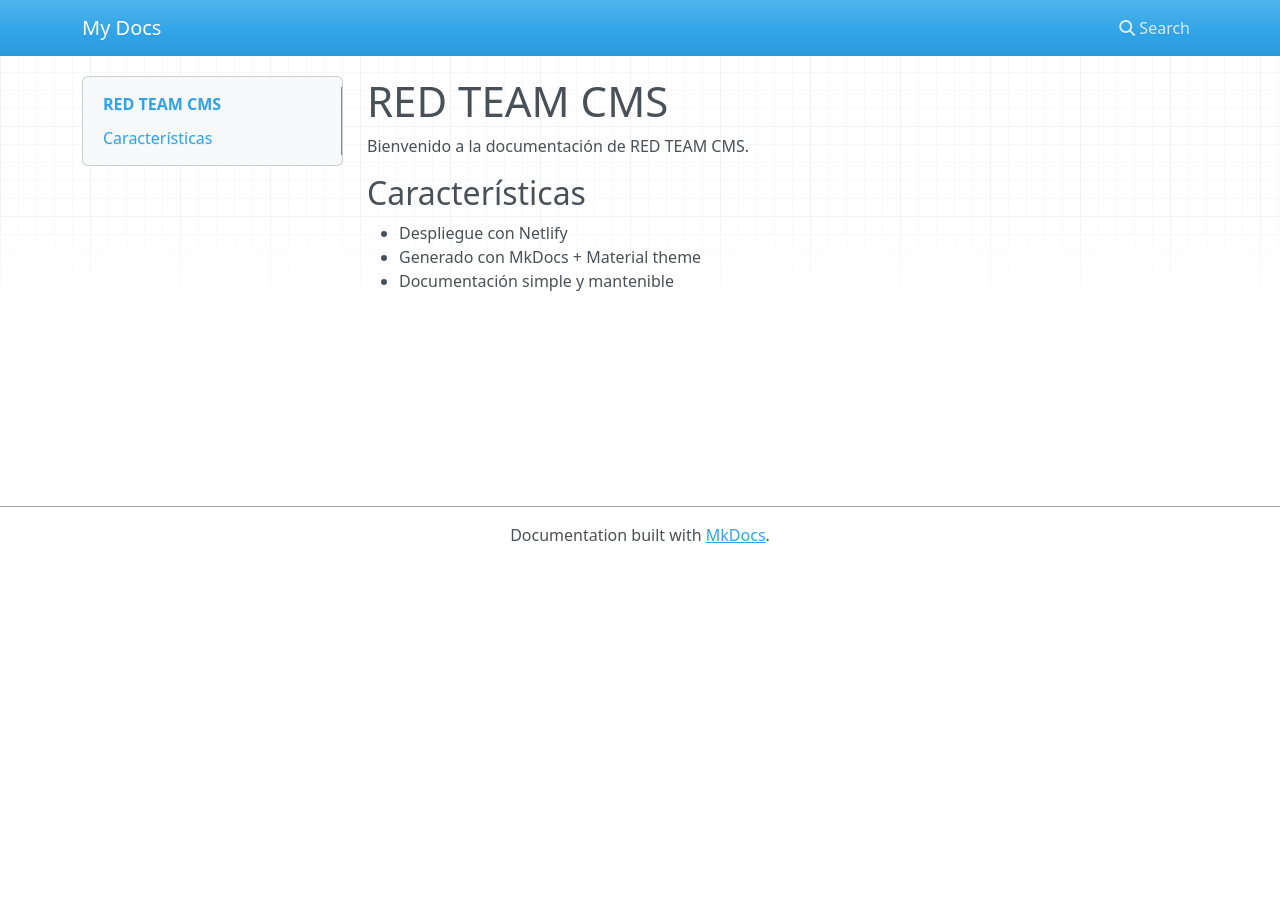
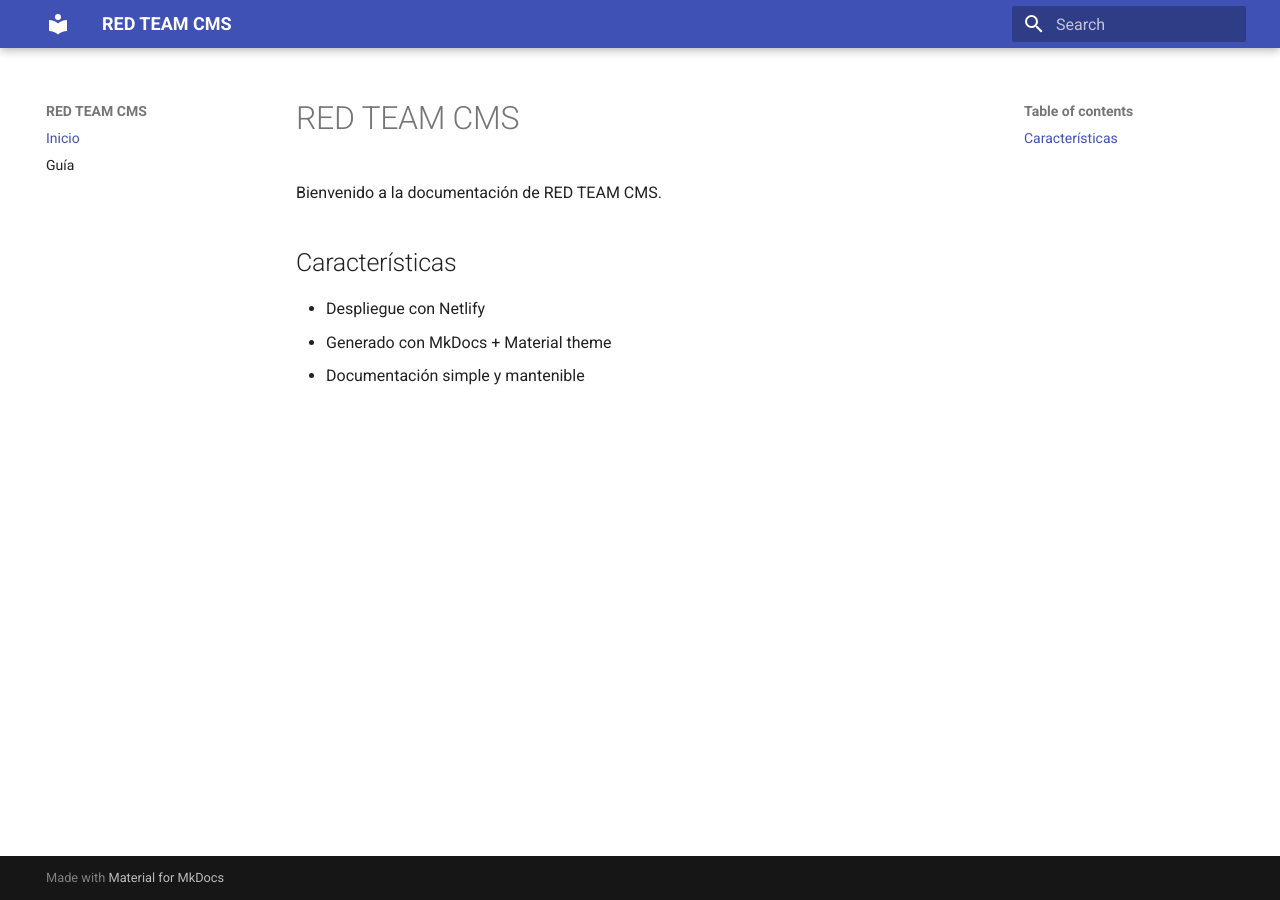
Before and after one commit to wiliansyob/redteam-cms, an MkDocs documentation site: the page built from docs/index.md, in a window 1280 px wide. Built offline with MkDocs 1.6.1 and Material for MkDocs 9.7.7, drawn with Linux system fonts in a browser that asks for light colours; nearby versions of some CDN libraries.

Commit message:
actualizado 2

```diff
--- a/mkdocs.yml
+++ b/mkdocs.yml
@@ -1 +1,6 @@
-site_name: My Docs
+site_name: RED TEAM CMS
+theme:
+  name: material
+nav:
+  - Inicio: index.md
+  - Guía: guide.md
```
